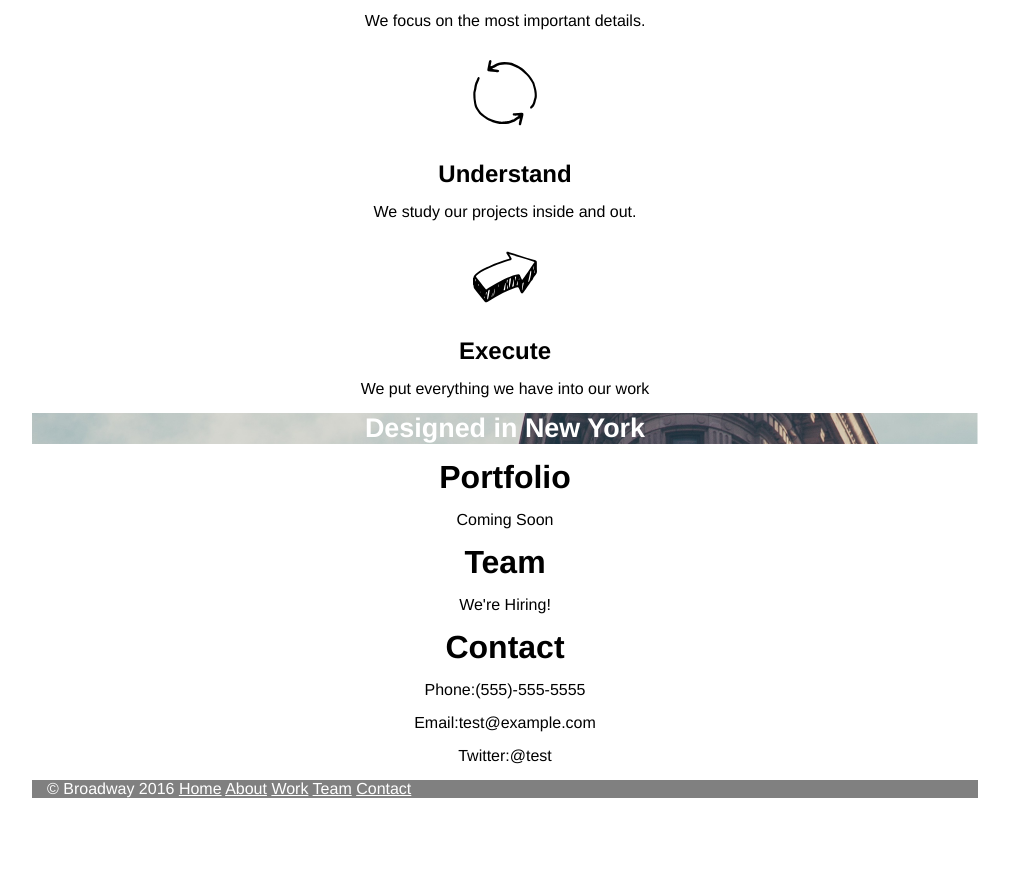
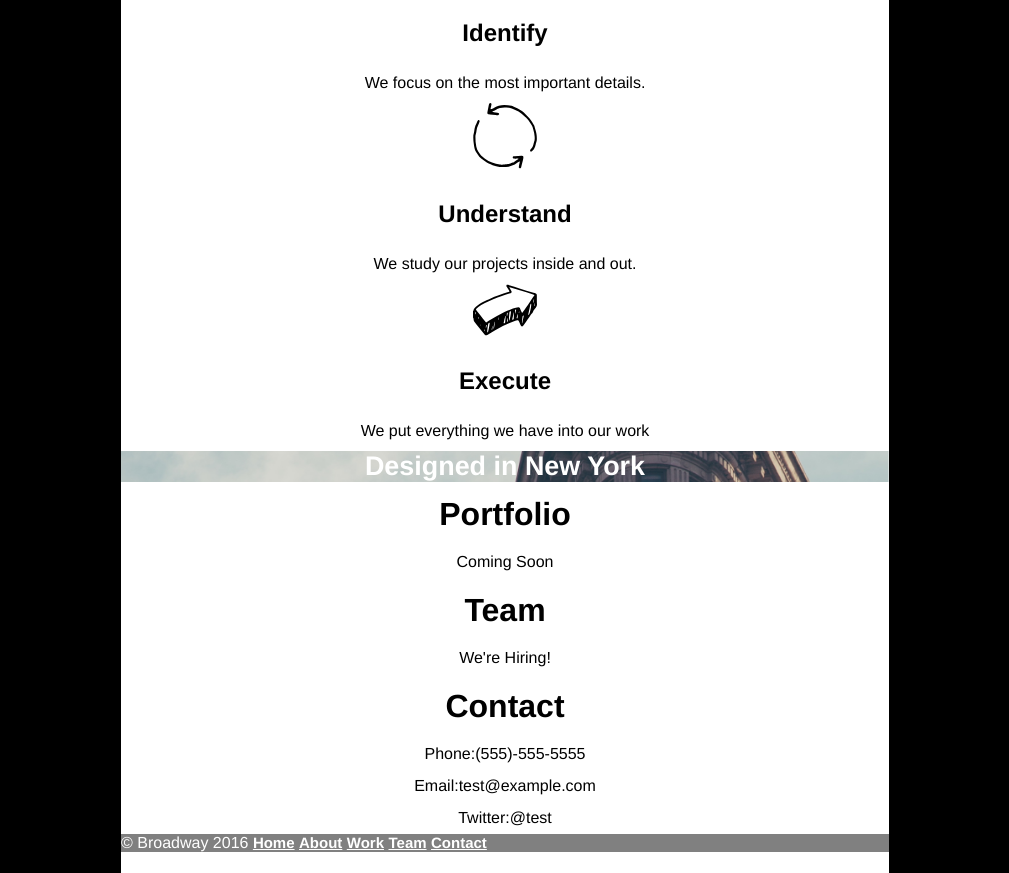
Before and after one commit to bransam72783/broadway, a plain HTML site: page index.html in a window 1280 px wide. Shown: the part 507-1380 px from the top of the page, without its empty margins (135-1144 px from the left). Before the commit the page ends 1335 px from the top, so only its background shows below. Drawn offline with Linux system fonts and the light colour scheme.

Commit message:
Finished foot and cleaned up code - added spacers top and bottom - Complete

```diff
--- a/index.html
+++ b/index.html
@@ -6,6 +6,7 @@
 </head>
 <body>
 	<div class="container">
+	<div id="headspacer"></div>
 	<header>
 			<div id="headerimg">
 			<h1>Broadway Design</h1>
@@ -19,8 +20,7 @@
 					<li><a href="#contact">Contact</a></li>
 					</ul>
 				</nav>
-
-	  </div>
+			  </div>
 	</header>
 
 	<div class="container">
@@ -54,14 +54,16 @@
 		</div>
 		<div class="container">
 		<footer>
-			<p>&copy; Broadway 2016
+			   <p>&copy; Broadway 2016
 			   <a href="#home">Home</a>
-			   <a href="#home">About</a>
-			   <a href="#home">Work</a>
-			   <a href="#home">Team</a>
-			   <a href="#home">Contact</a>
+			   <a href="#about">About</a>
+			   <a href="#work">Work</a>
+			   <a href="#team">Team</a>
+			   <a href="#contact">Contact</a>
 			   </p>
 		</footer>
+
+		<div id="footspacer"></div>
 		</div>
 </body>
 </html>
--- a/resources/css/style.css
+++ b/resources/css/style.css
@@ -1,19 +1,21 @@
 		* {
+			margin:0;
+			padding:0;
+			font-family: Helvetica;
+		}
 
-			margin:15px;
-			padding: 0;
-			font-family: Helvetica;
-
-
+		body {
+			background-color: black;
 		}
 
 		/* Global Container */
 
 		.container {
-			width: 80%;
+			width: 60%;
 			margin: auto;
 			text-align: center;
 			font-family: Helvetica;
+			background-color: white;
 
 		}
 
@@ -25,8 +27,7 @@
  		 	background-size: cover;
  		 	background-position: center;
 
-
-		 }
+ 		 }
 
 
 
@@ -41,11 +42,10 @@
 
 		header ul {
 			list-style: none;
-
-
 		}
 
 		header ul li {
+			padding:10px;
 
 
 		}
@@ -59,9 +59,14 @@
 
 		/* Body starting under image */
 
+		.process{
+			line-height: 2.5;
+		}
+
 		.process h1{
 			font-size: 32px;
 			font-weight: 900;
+
 
 		}
 		 .process h2{
@@ -79,6 +84,9 @@
 		 	background-size: cover;
 		 	background-position: center;
 		}
+		.designed{
+			line-height: 2.0;
+		}
 
 		.designed h3{
 			font-size: 32px;
@@ -90,6 +98,7 @@
 			background-color: gray;
 			color:white;
 			text-align: left;
+			margin-bottom: 20px;
 		}
 
 		footer a{
@@ -97,4 +106,14 @@
 			padding:0;
 			margin:0;
 			text-align: left;
+			font-weight: 900;
+			font-size: 15px;
 		}
+
+		#headspacer{
+			min-height: 45px;
+		}
+
+		#footspacer{
+			min-height: 1px;
+		}
```
